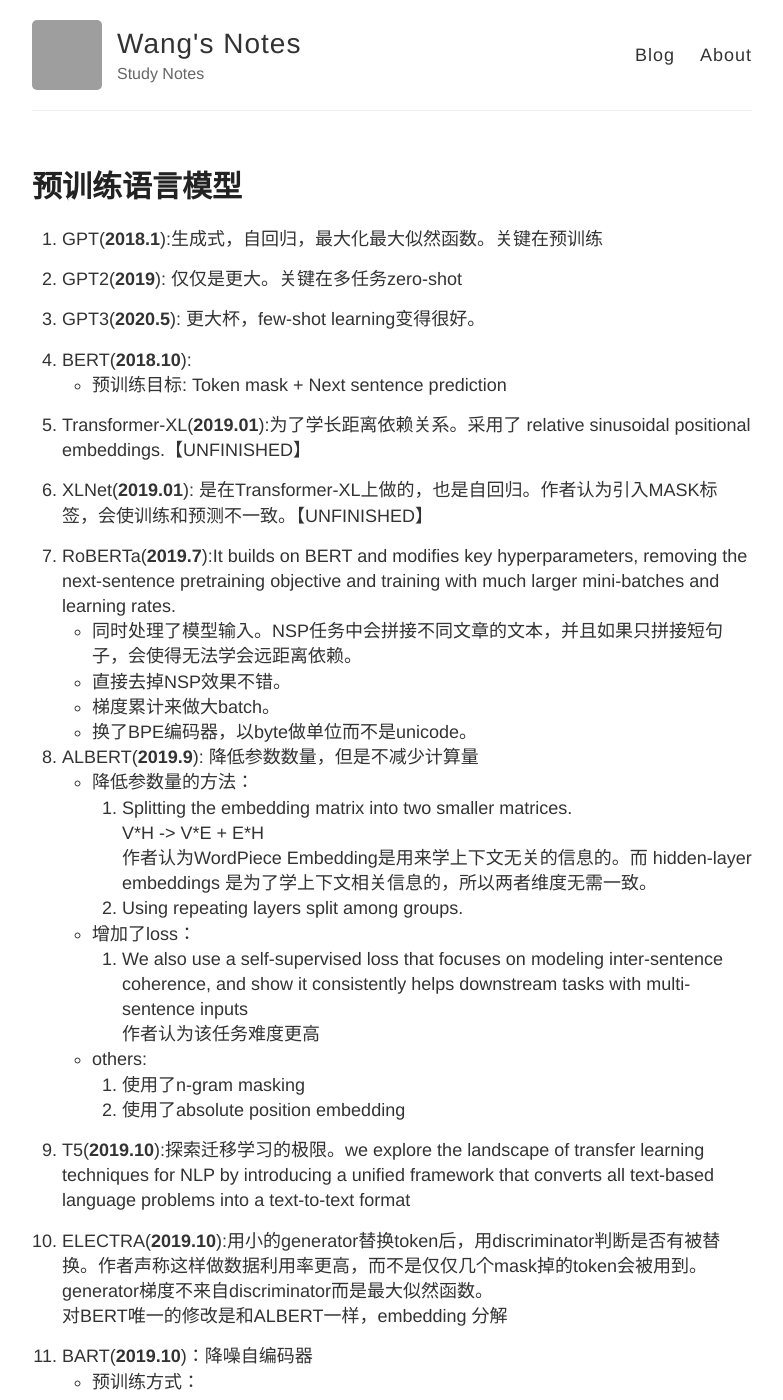
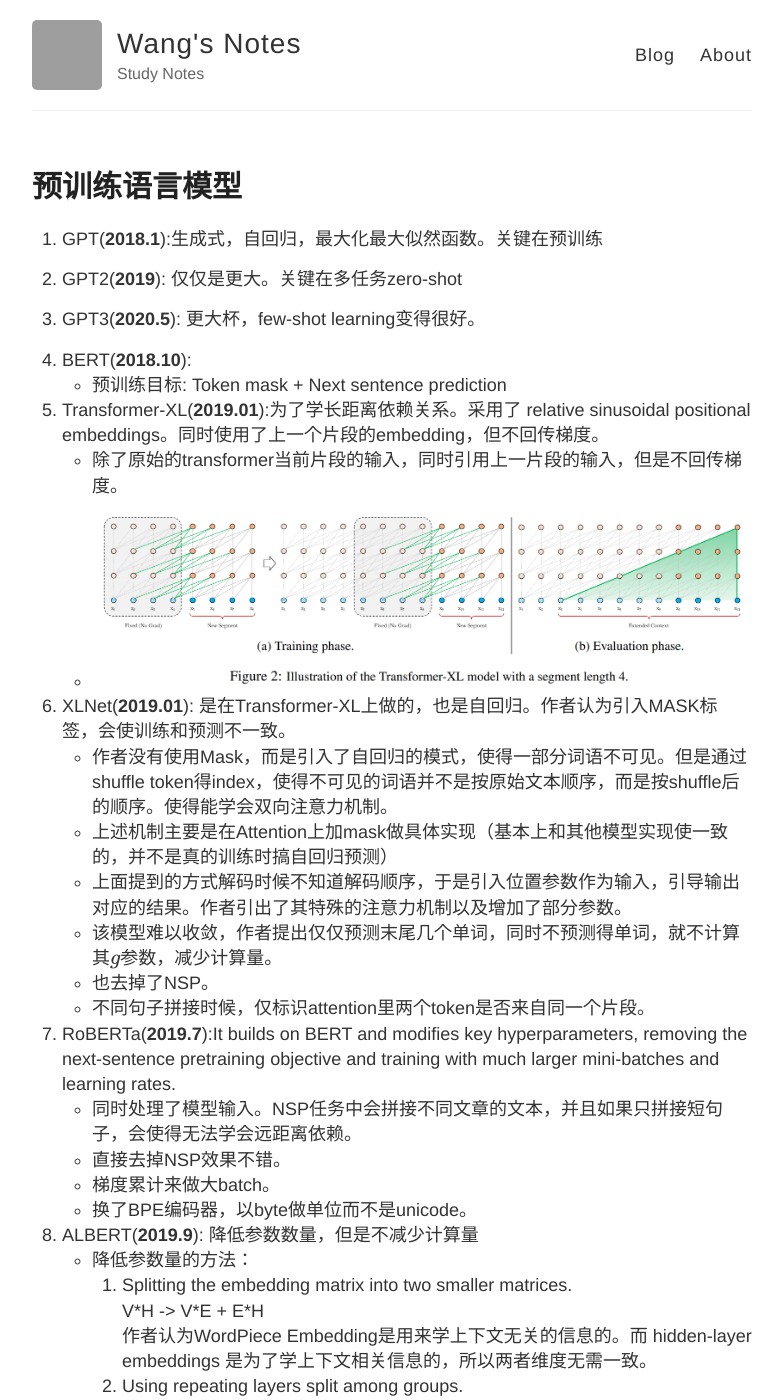
Before and after one commit to WangHexie/notes, a Jekyll site: the page built from _posts/machine-learning/2022-4-05-pretained-language-model.md, in a window 1280 px wide and 1400 px high. Shown: the whole window, without its empty margins (248-1031 px from the left). Built offline with Jekyll 4.4.1, drawn with Linux system fonts in a browser that asks for light colours; comment, search, counter and statistics services are not loaded; grey boxes are pictures that could not be loaded.

Commit message:
[update] update nlp

```diff
--- a/_posts/machine-learning/2022-4-05-pretained-language-model.md
+++ b/_posts/machine-learning/2022-4-05-pretained-language-model.md
@@ -13,17 +13,26 @@ title: 预训练语言模型
 1. BERT(**2018.10**):
    * 预训练目标: Token mask + Next sentence prediction
 
-1. Transformer-XL(**2019.01**):为了学长距离依赖关系。采用了 relative sinusoidal positional embeddings.【UNFINISHED】
+1. Transformer-XL(**2019.01**):为了学长距离依赖关系。采用了 relative sinusoidal positional embeddings。同时使用了上一个片段的embedding，但不回传梯度。
+   * 除了原始的transformer当前片段的输入，同时引用上一片段的输入，但是不回传梯度。
+   * ![Transformer-XL.png]({{site.baseurl}}/images/Transformer-XL.png)
 
-1. XLNet(**2019.01**): 是在Transformer-XL上做的，也是自回归。作者认为引入MASK标签，会使训练和预测不一致。【UNFINISHED】
+2. XLNet(**2019.01**): 是在Transformer-XL上做的，也是自回归。作者认为引入MASK标签，会使训练和预测不一致。
+   * 作者没有使用Mask，而是引入了自回归的模式，使得一部分词语不可见。但是通过shuffle token得index，使得不可见的词语并不是按原始文本顺序，而是按shuffle后的顺序。使得能学会双向注意力机制。
+   * 上述机制主要是在Attention上加mask做具体实现（基本上和其他模型实现使一致的，并不是真的训练时搞自回归预测）
+   * 上面提到的方式解码时候不知道解码顺序，于是引入位置参数作为输入，引导输出对应的结果。作者引出了其特殊的注意力机制以及增加了部分参数。
+   * 该模型难以收敛，作者提出仅仅预测末尾几个单词，同时不预测得单词，就不计算其$$g$$参数，减少计算量。
+   * 也去掉了NSP。
+   * 不同句子拼接时候，仅标识attention里两个token是否来自同一个片段。
 
-1. RoBERTa(**2019.7**):It builds on BERT and modifies key hyperparameters, removing the next-sentence pretraining objective and training with much larger mini-batches and learning rates.
+
+3. RoBERTa(**2019.7**):It builds on BERT and modifies key hyperparameters, removing the next-sentence pretraining objective and training with much larger mini-batches and learning rates.
    * 同时处理了模型输入。NSP任务中会拼接不同文章的文本，并且如果只拼接短句子，会使得无法学会远距离依赖。
    * 直接去掉NSP效果不错。
    * 梯度累计来做大batch。
    * 换了BPE编码器，以byte做单位而不是unicode。
 
-1. ALBERT(**2019.9**): 降低参数数量，但是不减少计算量
+4. ALBERT(**2019.9**): 降低参数数量，但是不减少计算量
    * 降低参数量的方法：
       1. Splitting the embedding matrix into two smaller matrices.
          V\*H -> V\*E + E\*H
```
Also changed, not shown: other parts of _posts/machine-learning/2022-4-05-pretained-language-model.md (+1 -1 lines), _posts/machine-learning/2021-10-13-regularization.md (+1 -2 lines), images/Transformer-XL.png (added).
